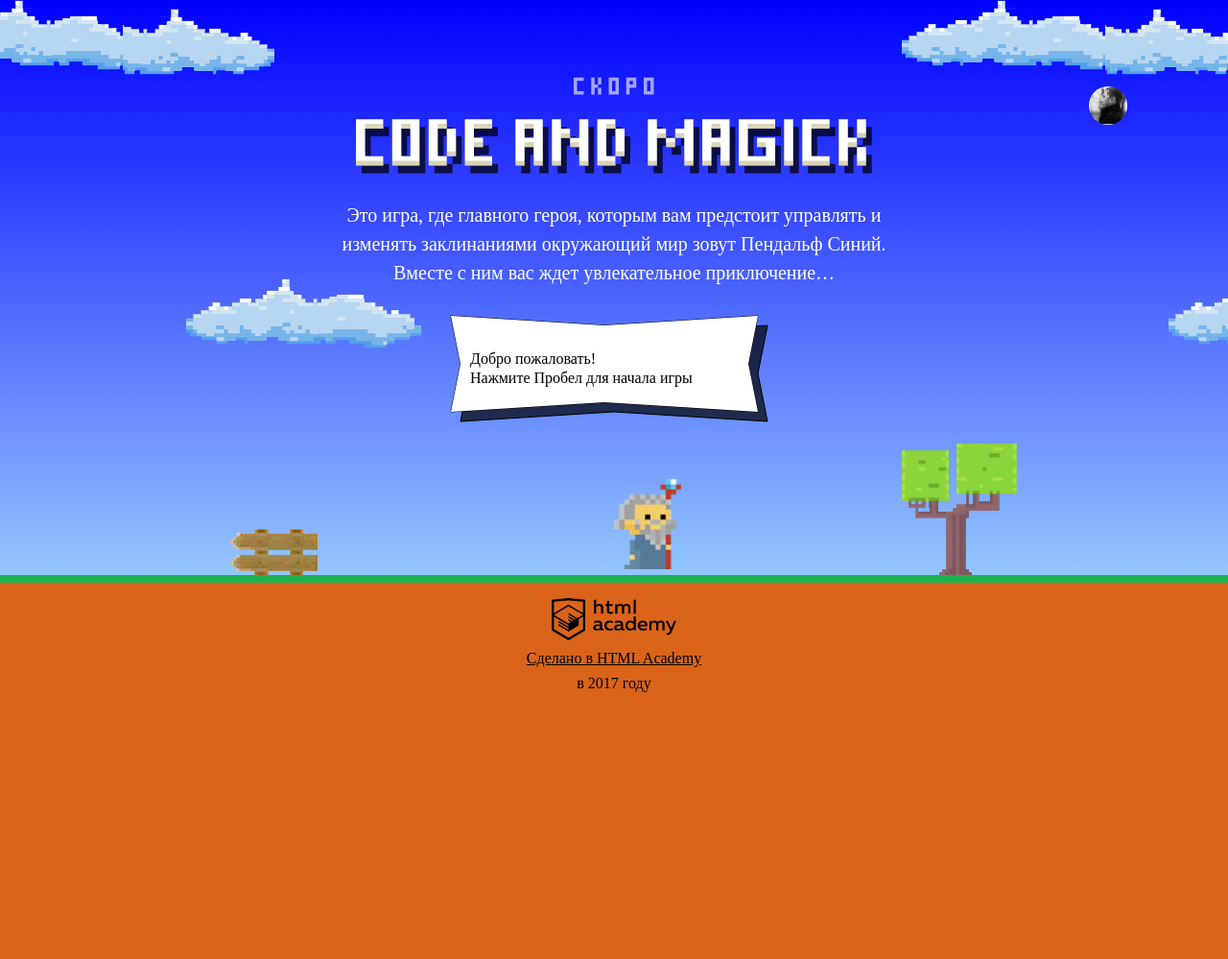
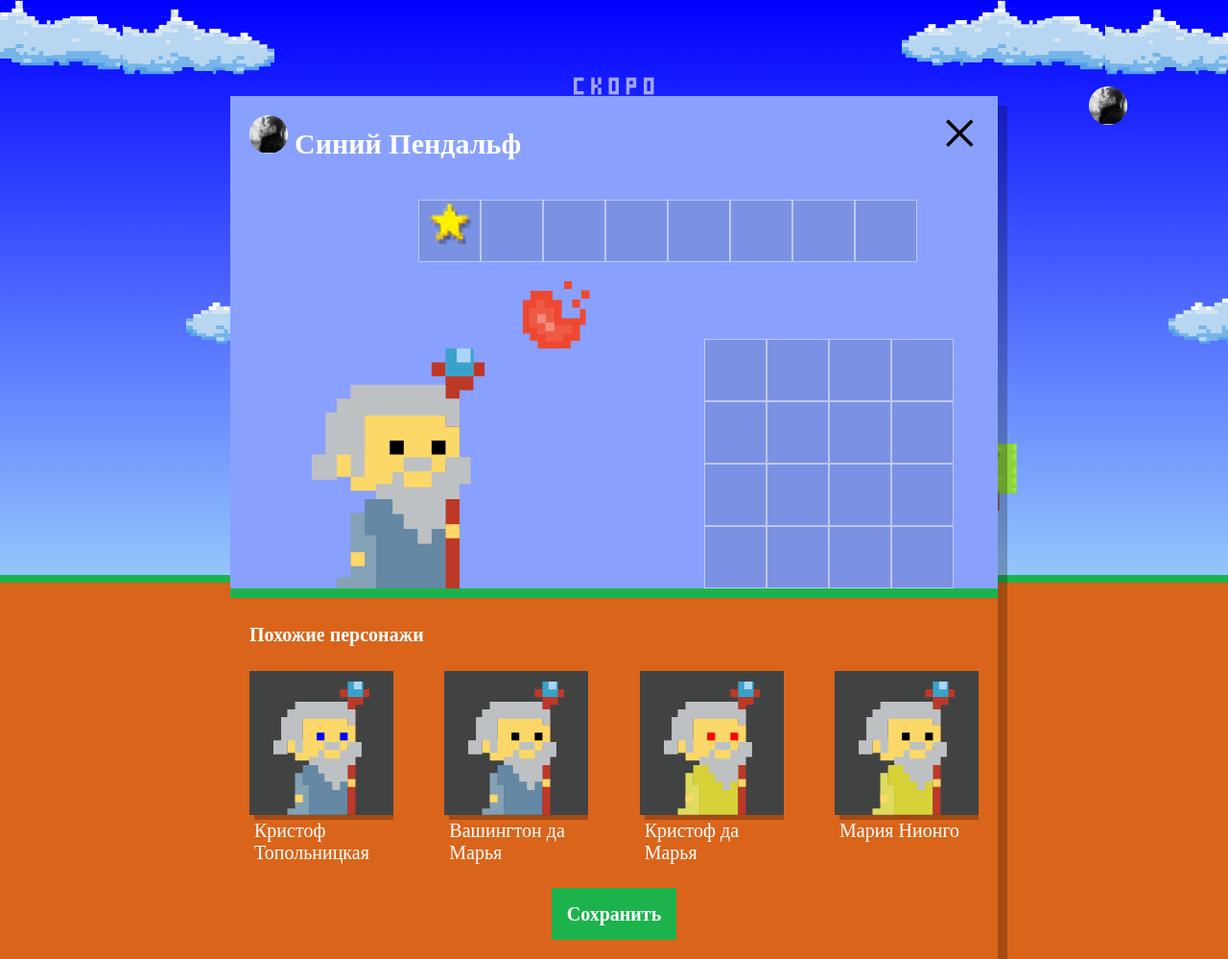
Before and after one commit to Drakeno/326503-code-and-magick, a website: page index.html in a window 1280 px wide. Shown: the whole page at 96% size. Before the commit the page ends 800 px from the top, so only its background shows below. Drawn offline with Linux system fonts and the light colour scheme; a web font is replaced by a local one.

Commit message:
Задание кое-как, но выполнено

```diff
--- a/index.html
+++ b/index.html
@@ -190,6 +190,7 @@
         return height * 2 / 3;
       };
 </script>
+<script src="./js/setup.js"></script>
 <script src="./js/stat.js"></script>
 <script src="./js/game.js"></script>
 </body>
--- /dev/null
+++ b/js/setup.js
@@ -0,0 +1,64 @@
+'use strict';
+
+var WIZARD_NAMES = ['Иван', 'Хуан Себастьян', 'Мария', 'Кристоф', 'Виктор', 'Юлия', 'Люпита', 'Вашингтон'];
+var WIZARD_SECOND_NAMES = ['да Марья', 'Верон', 'Мирабелла', 'Вальц', 'Онопко', 'Топольницкая', 'Нионго', 'Ирвинг'];
+var WIZARD_COAT_COLORS = ['rgb(101, 137, 164)', 'rgb(241, 43, 107)', 'rgb(146, 100, 161)', 'rgb(56, 159, 117)', 'rgb(215, 210, 55)', 'rgb(0, 0, 0)'];
+var WIZARD_EYES_COLORS = ['black', 'red', 'blue', 'yellow', 'green'];
+
+var userDialog = document.querySelector('.setup');
+userDialog.classList.remove('hidden');
+
+var similarListElement = document.querySelector('.setup-similar-list');
+var similarWizardTemplate = document.querySelector('#similar-wizard-template').content;
+
+function randomInteger(min, max) {
+  var rand = min + Math.random() * (max + 1 - min);
+  rand = Math.floor(rand);
+  return rand;
+}
+
+var wizardRandName = WIZARD_NAMES[randomInteger(0, 7)];
+var wizardRandSecName = WIZARD_SECOND_NAMES[randomInteger(0, 7)];
+var coatColor = WIZARD_COAT_COLORS[randomInteger(0, 5)];
+var eyesColor = WIZARD_EYES_COLORS[randomInteger(0, 4)];
+
+var wizards = [
+  {
+    name: WIZARD_NAMES[randomInteger(0, 7)] + ' ' + WIZARD_SECOND_NAMES[randomInteger(0, 7)],
+    coatColor: WIZARD_COAT_COLORS[randomInteger(0, 5)],
+    eyesColor: WIZARD_EYES_COLORS[randomInteger(0, 4)]
+  },
+  {
+    name: WIZARD_NAMES[randomInteger(0, 7)] + ' ' + WIZARD_SECOND_NAMES[randomInteger(0, 7)],
+    coatColor: WIZARD_COAT_COLORS[randomInteger(0, 5)],
+    eyesColor: WIZARD_EYES_COLORS[randomInteger(0, 4)]
+  },
+  {
+    name: WIZARD_NAMES[randomInteger(0, 7)] + ' ' + WIZARD_SECOND_NAMES[randomInteger(0, 7)],
+    coatColor: WIZARD_COAT_COLORS[randomInteger(0, 5)],
+    eyesColor: WIZARD_EYES_COLORS[randomInteger(0, 4)]
+  },
+  {
+    name: WIZARD_NAMES[randomInteger(0, 7)] + ' ' + WIZARD_SECOND_NAMES[randomInteger(0, 7)],
+    coatColor: WIZARD_COAT_COLORS[randomInteger(0, 5)],
+    eyesColor: WIZARD_EYES_COLORS[randomInteger(0, 4)]
+  }
+];
+
+var renderWizard = function (wizard) {
+  var wizardElement = similarWizardTemplate.cloneNode(true);
+
+  wizardElement.querySelector('.setup-similar-label').textContent = wizard.name;
+  wizardElement.querySelector('.wizard-coat').style.fill = wizard.coatColor;
+  wizardElement.querySelector('.wizard-eyes').style.fill = wizard.eyesColor;
+
+  return wizardElement;
+}
+
+var fragment = document.createDocumentFragment();
+for (var i = 0; i < wizards.length; i++) {
+  fragment.appendChild(renderWizard(wizards[i]));
+}
+
+similarListElement.appendChild(fragment);
+userDialog.querySelector('.setup-similar').classList.remove('hidden');
```
